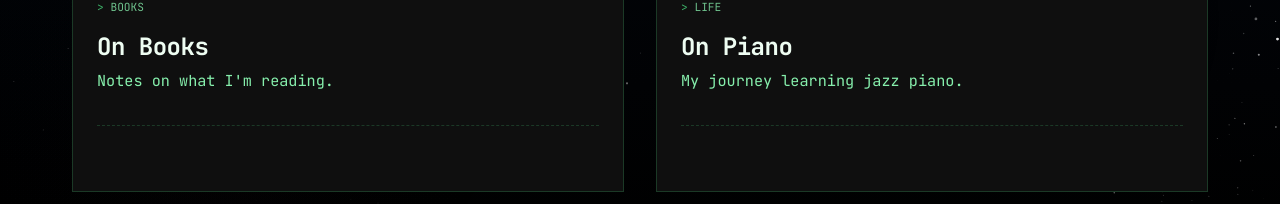
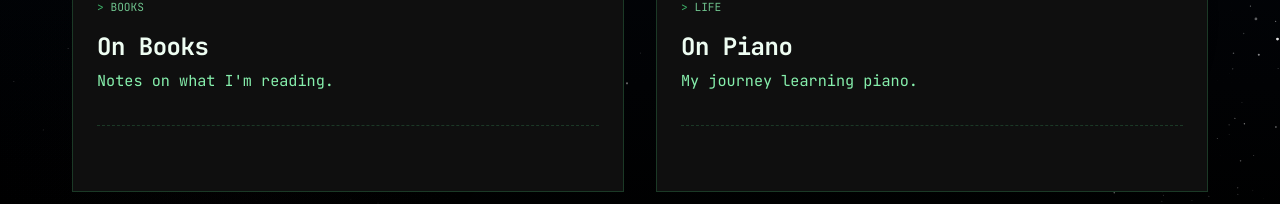
Before and after one commit to o0aditya0o/adityanotes.io, a Next.js app: page /life in a window 1280 px wide. Shown: the part 554-758 px from the top of the page. Built offline with nearby package versions, Linux system fonts and the light colour scheme.

Commit message:
remove jazz

```diff
--- a/src/app/life/page.tsx
+++ b/src/app/life/page.tsx
@@ -27,7 +27,7 @@ export default function LifePage() {
                 <div style={{ gridColumn: 'span 6' }}>
                     <SectionCard
                         title="On Piano"
-                        description="My journey learning jazz piano."
+                        description="My journey learning piano."
                         color="life"
                         icon=""
                         link="/piano"
```
